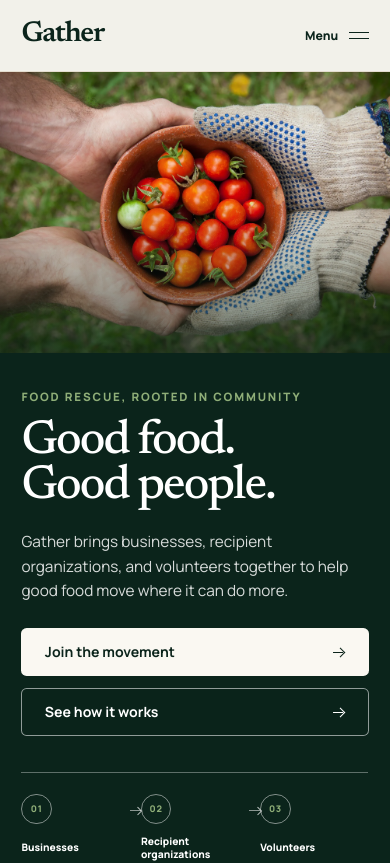
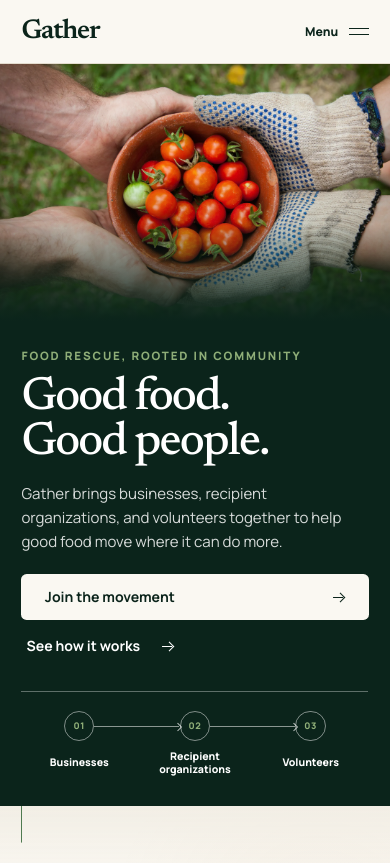
Before and after one commit to Stonecoast1135/gather-website, a Next.js app: page / in a window 390 px wide. Shown: the top 863 px of the page. Built offline with nearby package versions, Linux system fonts and the light colour scheme.

Commit message:
Refine Gather mobile homepage

```diff
--- a/src/app/globals.css
+++ b/src/app/globals.css
@@ -980,9 +980,11 @@ img {
   }
 
   .site-header,
+  .site-header.is-scrolled,
+  .site-header.has-open-menu,
   .site-header:not(.is-scrolled):not(.has-open-menu) {
     border-bottom-color: var(--sand-200);
-    background: rgb(250 248 242 / 97%);
+    background: var(--ivory-50);
     color: var(--forest-950);
   }
 
@@ -1176,12 +1178,13 @@ img {
 
 @media (max-width: 767px) {
   :root {
+    --header-height: 4rem;
     --site-gutter: clamp(1.25rem, 5.5vw, 1.5rem);
-    --space-section: clamp(4.5rem, 18vw, 5.5rem);
+    --space-section: clamp(4rem, 14vw, 4.5rem);
   }
 
   .wordmark {
-    font-size: 1.8rem;
+    font-size: 1.7rem;
   }
 
   .home-hero {
@@ -1195,9 +1198,10 @@ img {
     position: relative;
     inset: auto;
     width: 100%;
-    height: clamp(16.5rem, 72vw, 20rem);
+    height: clamp(15.5rem, 66vw, 18rem);
     flex: 0 0 auto;
-    clip-path: inset(0 0 8% 0);
+    margin-bottom: -1.25rem;
+    clip-path: inset(0 0 6% 0);
     animation-name: hero-mask-in-mobile;
   }
 
@@ -1208,14 +1212,19 @@ img {
   }
 
   .hero-photo-veil {
-    background: linear-gradient(180deg, transparent 45%, rgb(11 36 27 / 54%) 100%);
+    background: linear-gradient(
+      180deg,
+      transparent 42%,
+      rgb(11 36 27 / 12%) 62%,
+      var(--forest-950) 100%
+    );
   }
 
   .hero-shell {
     display: block;
     min-height: 0;
-    padding-top: 2.35rem;
-    padding-bottom: 2.45rem;
+    padding-top: 3rem;
+    padding-bottom: 1.85rem;
   }
 
   .hero-copy {
@@ -1224,55 +1233,83 @@ img {
   }
 
   .hero-kicker {
-    margin-bottom: 0.9rem;
+    margin-bottom: 0.75rem;
   }
 
   .hero-copy h1 {
     max-width: 100%;
-    font-size: clamp(2.75rem, 13.2vw, 3.25rem);
-    line-height: 0.94;
+    font-size: clamp(2.7rem, 12vw, 3.1rem);
+    line-height: 0.96;
   }
 
   .hero-lead {
     max-width: 34rem;
-    margin-top: 1.25rem;
-    font-size: 1rem;
-    line-height: 1.6;
+    margin-top: 1rem;
+    font-size: 0.96rem;
+    line-height: 1.58;
   }
 
   .hero-actions {
     display: grid;
     grid-template-columns: 1fr;
-    margin-top: 1.55rem;
+    gap: 0.25rem;
+    margin-top: 1.3rem;
   }
 
   .hero-actions .button {
     width: 100%;
+    min-height: 2.875rem;
+  }
+
+  .hero-actions .button--ghost {
+    width: max-content;
+    min-width: 0;
+    min-height: 2.75rem;
+    justify-self: start;
+    border-color: transparent;
+    background: transparent;
+    padding-inline: 0.25rem;
+  }
+
+  .hero-actions .button-arrow::before {
+    transition-duration: 160ms;
+  }
+
+  .hero-actions .button:active .button-arrow::before {
+    transform: scaleX(1);
+  }
+
+  .hero-actions .button:active .button-arrow::after {
+    transform: translateX(0.14rem) rotate(45deg);
   }
 
   .hero-participants {
-    --participant-gap: 0.7rem;
+    --participant-gap: 0rem;
 
     width: 100%;
     grid-template-columns: repeat(3, minmax(0, 1fr));
-    margin-top: 2.2rem;
-    padding-top: 1.4rem;
+    margin-top: 1.45rem;
+    padding-top: 1.2rem;
   }
 
   .hero-participants li {
     grid-template-columns: 1fr;
-    gap: 0.65rem;
+    justify-items: center;
+    gap: 0.55rem;
+    text-align: center;
   }
 
   .hero-participants li:not(:last-child)::after {
-    top: 1rem;
-    right: calc(var(--participant-gap) * -1);
-    width: var(--participant-gap);
+    top: 0.95rem;
+    right: auto;
+    left: calc(50% + 0.95rem);
+    width: calc(100% - 1.9rem);
   }
 
   .hero-participants li:not(:last-child)::before {
-    top: 0.86rem;
-    right: calc(var(--participant-gap) * -1);
+    top: 0.81rem;
+    right: auto;
+    left: calc(150% - 1.25rem);
   }
 
   .participant-number {
@@ -1283,56 +1320,64 @@ img {
 
   .participant-copy strong {
     font-family: var(--font-body);
-    font-size: clamp(0.64rem, 2.85vw, 0.75rem);
+    max-width: 11ch;
+    font-size: clamp(0.66rem, 2.85vw, 0.74rem);
     font-weight: 750;
-    line-height: 1.3;
+    line-height: 1.25;
+    text-wrap: balance;
   }
 
   .opening-transition {
-    padding-top: var(--space-section);
+    padding: var(--space-section) 0 4rem;
   }
 
   .opening-transition::before {
     left: var(--site-gutter);
-    height: 3rem;
+    height: 2.5rem;
   }
 
   .opening-transition__intro {
     display: grid;
     grid-template-columns: 1fr;
-    gap: 1.65rem;
+    gap: 1.25rem;
   }
 
   .opening-transition h2 {
     max-width: 18ch;
-    font-size: clamp(2.1rem, 8.8vw, 2.65rem);
-    line-height: 1.08;
+    font-size: clamp(1.95rem, 8vw, 2.25rem);
+    line-height: 1.1;
   }
 
   .opening-transition__copy {
     max-width: 36rem;
     margin: 0;
-    padding: 1.5rem 0 0;
+    padding: 1.15rem 0 0;
     border-top: 1px solid var(--sand-200);
     border-left: 0;
   }
 
   .opening-transition__copy p {
-    font-size: 1rem;
-    line-height: 1.7;
+    margin-bottom: 0.65rem;
+    font-size: 0.975rem;
+    line-height: 1.62;
+  }
+
+  .opening-transition .directional-link {
+    min-height: 2.625rem;
+    font-size: 0.84rem;
   }
 
   .mission-pillars {
     grid-template-columns: 1fr;
-    margin-top: 3.1rem;
+    margin-top: 2.35rem;
   }
 
   .mission-pillars li {
     display: grid;
     min-height: 0;
-    grid-template-columns: 2.25rem 1fr;
-    gap: 0 1rem;
-    padding: 1.45rem 0 1.65rem;
+    grid-template-columns: 2rem 1fr;
+    gap: 0 0.75rem;
+    padding: 1.05rem 0 1.2rem;
   }
 
   .mission-pillars li + li {
@@ -1342,22 +1387,25 @@ img {
 
   .mission-pillars__number {
     grid-row: 1 / span 2;
-    margin: 0.3rem 0 0;
+    margin: 0.22rem 0 0;
   }
 
   .mission-pillars h3 {
-    font-size: 1.5rem;
+    font-size: 1.35rem;
+    line-height: 1.12;
   }
 
   .mission-pillars p {
     max-width: 34ch;
-    margin-top: 0.55rem;
+    margin-top: 0.35rem;
+    font-size: 0.9rem;
+    line-height: 1.55;
   }
 }
 
 @keyframes hero-mask-in-mobile {
   from {
-    clip-path: inset(0 0 8% 0);
+    clip-path: inset(0 0 6% 0);
   }
   to {
     clip-path: inset(0);
@@ -1374,16 +1422,12 @@ img {
     font-size: 1.65rem;
   }
 
-  .hero-copy h1 {
-    font-size: clamp(2.65rem, 12.7vw, 3rem);
-  }
-
   .hero-lead {
-    font-size: 0.96rem;
+    font-size: 0.94rem;
   }
 
   .participant-copy strong {
-    font-size: 0.64rem;
+    font-size: 0.66rem;
   }
 }
 
```
